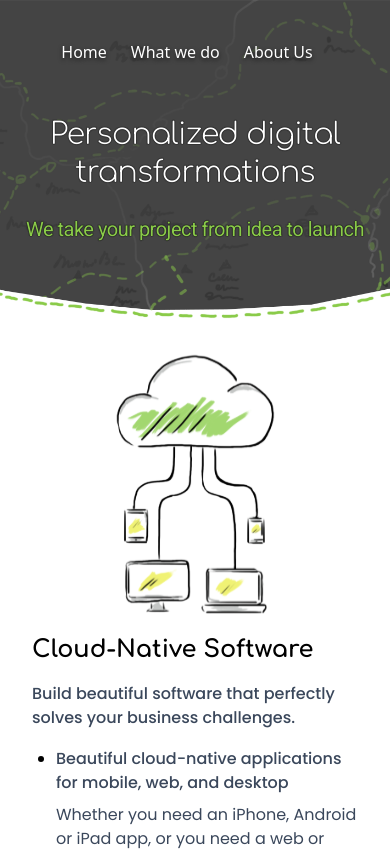
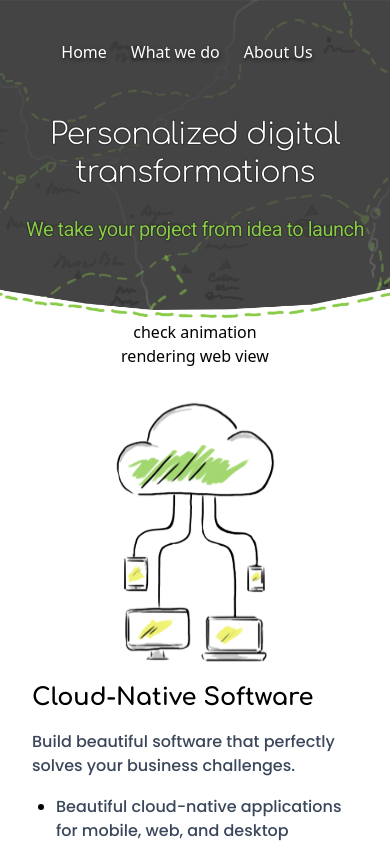
Before and after one commit to gauravprwl14/tailwind-landing-page, a Next.js app: page /services in a window 390 px wide. Shown: the top 851 px of the page. Built offline with nearby package versions, Linux system fonts and the light colour scheme.

Commit message:
checking the animation in mobile and web view

```diff
--- a/pages/services.tsx
+++ b/pages/services.tsx
@@ -1,4 +1,4 @@
-import React from 'react'
+import React, { useEffect } from 'react'
 import Header from '../components/header'
 import Head from 'next/head'
 import dynamic from 'next/dynamic'
@@ -8,6 +8,9 @@ import KeyValues from '../components/Services/KeyValues'
 import CtaSection from '../components/Home/CtaSection'
 import Footer from '../components/Footer'
 import { isMobile } from '../utility/helper'
+
+const isServer = typeof window === 'undefined'
+const WOW = !isServer ? require('wowjs') : null
 
 // const ServiceDetails = dynamic(() => import('../components/Services/ServiceDetails'), {
 //     ssr: false,
@@ -117,6 +120,11 @@ const TestimonialJSON = {
 
 
 const Services = ({ mobileDevice }: any) => {
+    useEffect(() => {
+        new WOW.WOW({
+        }).init();
+
+    })
 
     return (
         <div className="flex min-h-screen flex-col items-center justify-center">
@@ -138,6 +146,15 @@ const Services = ({ mobileDevice }: any) => {
 
             <main className='page-container'>
 
+                {
+                    <div> check animation
+
+                        {
+                            mobileDevice ? <div className='wow animate__animated animate__fadeIn'> rendering mobile view </div>
+                                : <div className='wow animate__animated animate__fadeInLeft'> rendering web view </div>
+                        }
+                    </div>
+                }
 
                 <ServiceDetails
                     arr={ServiceJSON}
```
